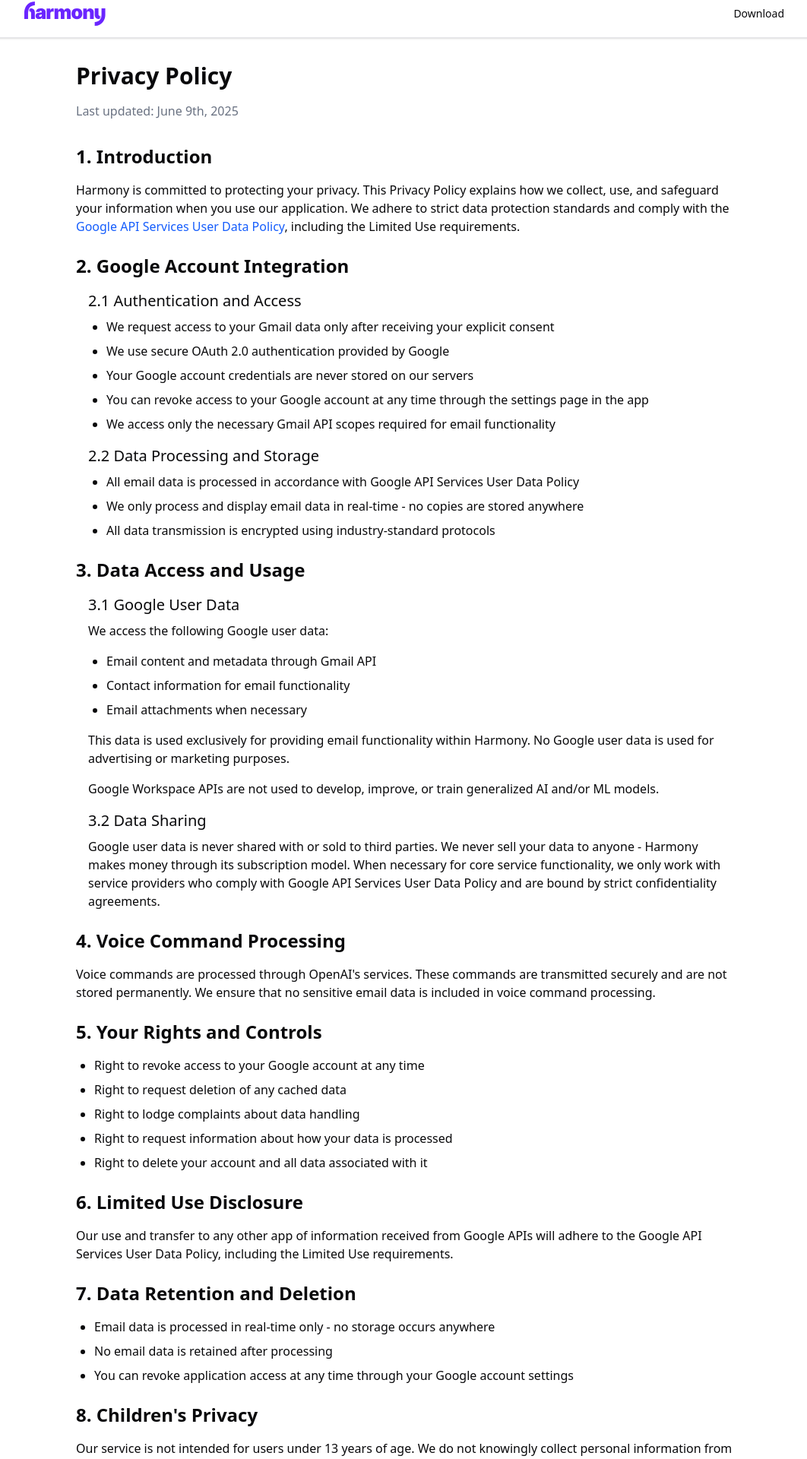
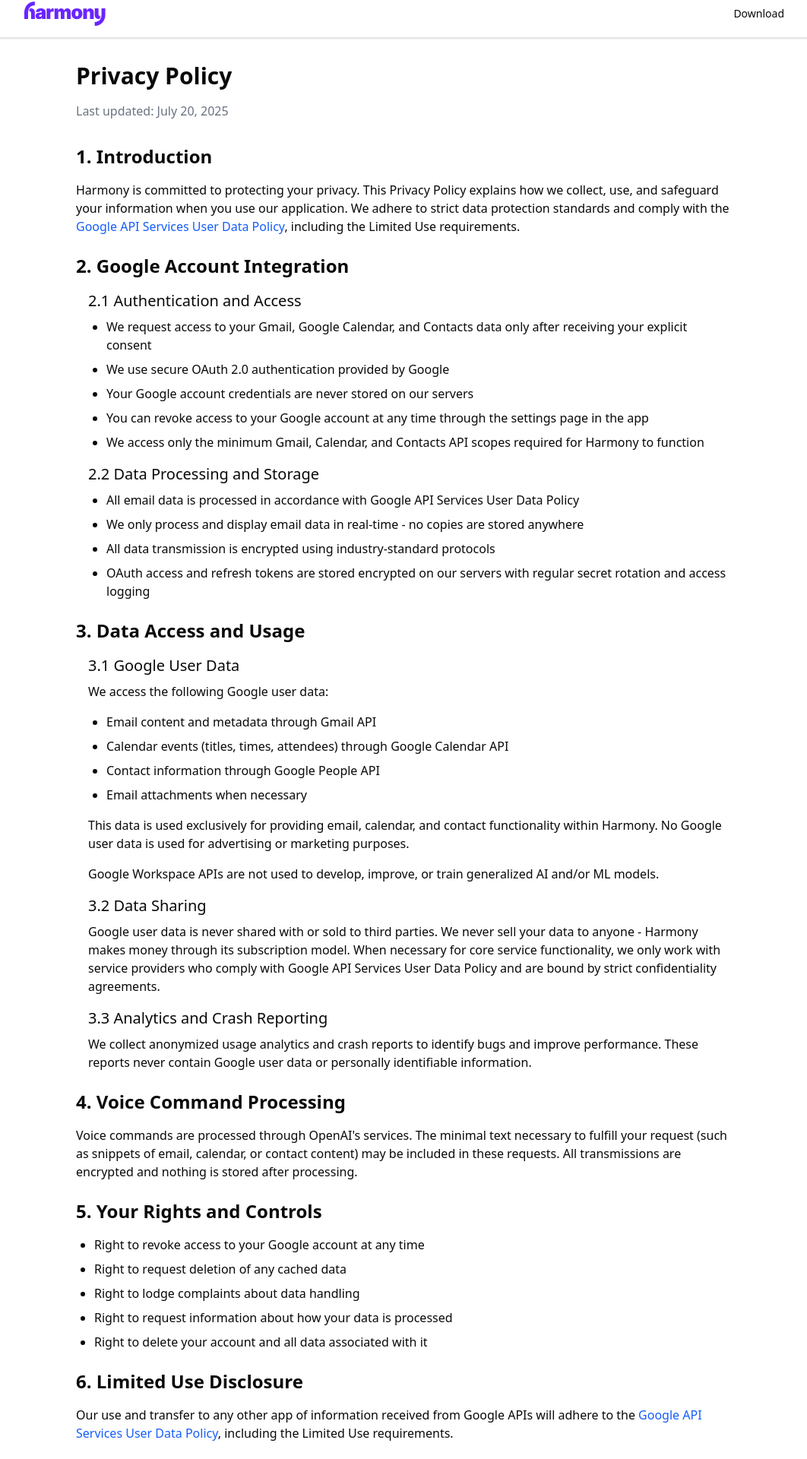
Before and after one commit to nathancovey/useharmony.com, a Next.js app: page /privacy in a window 1280 px wide. Shown: the part 54-1974 px from the top of the page at 76% size, without its empty margins (108-1170 px from the left). Built offline with nearby package versions, Linux system fonts and the light colour scheme.

Commit message:
update terms and privacy policy

```diff
--- a/app/privacy/page.tsx
+++ b/app/privacy/page.tsx
@@ -33,7 +33,7 @@
   return (
     <div className="container max-w-4xl mx-auto px-4 py-8">
       <h1 className="text-3xl font-bold mb-4">Privacy Policy</h1>
-      <p className="text-gray-500 mb-8">Last updated: June 9th, 2025</p>
+      <p className="text-gray-500 mb-8">Last updated: July 20, 2025</p>
 
       <div className="space-y-6">
         <section>
@@ -52,11 +52,11 @@
           <div className="ml-4">
             <h3 className="text-xl font-medium mb-2">2.1 Authentication and Access</h3>
             <ul className="list-disc ml-6 space-y-2 mb-4">
-              <li>We request access to your Gmail data only after receiving your explicit consent</li>
+              <li>We request access to your Gmail, Google Calendar, and Contacts data only after receiving your explicit consent</li>
               <li>We use secure OAuth 2.0 authentication provided by Google</li>
               <li>Your Google account credentials are never stored on our servers</li>
               <li>You can revoke access to your Google account at any time through the settings page in the app</li>
-              <li>We access only the necessary Gmail API scopes required for email functionality</li>
+              <li>We access only the minimum Gmail, Calendar, and Contacts API scopes required for Harmony to function</li>
             </ul>
 
             <h3 className="text-xl font-medium mb-2">2.2 Data Processing and Storage</h3>
@@ -64,6 +64,7 @@
               <li>All email data is processed in accordance with Google API Services User Data Policy</li>
               <li>We only process and display email data in real-time - no copies are stored anywhere</li>
               <li>All data transmission is encrypted using industry-standard protocols</li>
+              <li>OAuth access and refresh tokens are stored encrypted on our servers with regular secret rotation and access logging</li>
             </ul>
           </div>
         </section>
@@ -77,11 +78,12 @@
               </p>
               <ul className="list-disc ml-6 space-y-2 mb-4">
                 <li>Email content and metadata through Gmail API</li>
-                <li>Contact information for email functionality</li>
+                <li>Calendar events (titles, times, attendees) through Google Calendar API</li>
+                <li>Contact information through Google People API</li>
                 <li>Email attachments when necessary</li>
               </ul>
               <p className="mb-4">
-                This data is used exclusively for providing email functionality within Harmony. No Google user data is used for advertising or marketing purposes.
+                This data is used exclusively for providing email, calendar, and contact functionality within Harmony. No Google user data is used for advertising or marketing purposes.
               </p>
               <p className="mb-4">
                 Google Workspace APIs are not used to develop, improve, or train generalized AI and/or ML models.
@@ -91,13 +93,17 @@
             <p className="mb-4">
               Google user data is never shared with or sold to third parties. We never sell your data to anyone - Harmony makes money through its subscription model. When necessary for core service functionality, we only work with service providers who comply with Google API Services User Data Policy and are bound by strict confidentiality agreements.
             </p>
+            <h3 className="text-xl font-medium mb-2">3.3 Analytics and Crash Reporting</h3>
+            <p className="mb-4">
+              We collect anonymized usage analytics and crash reports to identify bugs and improve performance. These reports never contain Google user data or personally identifiable information.
+            </p>
           </div>
         </section>
 
         <section>
           <h2 className="text-2xl font-semibold mb-4">4. Voice Command Processing</h2>
           <p className="mb-4">
-            Voice commands are processed through OpenAI&apos;s services. These commands are transmitted securely and are not stored permanently. We ensure that no sensitive email data is included in voice command processing.
+            Voice commands are processed through OpenAI&apos;s services. The minimal text necessary to fulfill your request (such as snippets of email, calendar, or contact content) may be included in these requests. All transmissions are encrypted and nothing is stored after processing.
           </p>
         </section>
 
@@ -115,7 +121,7 @@
         <section>
           <h2 className="text-2xl font-semibold mb-4">6. Limited Use Disclosure</h2>
           <p className="mb-4">
-            Our use and transfer to any other app of information received from Google APIs will adhere to the Google API Services User Data Policy, including the Limited Use requirements.
+            Our use and transfer to any other app of information received from Google APIs will adhere to the <a href="https://developers.google.com/terms/api-services-user-data-policy" target="_blank" rel="noopener noreferrer" className="text-blue-600 hover:underline">Google API Services User Data Policy</a>, including the Limited Use requirements.
           </p>
         </section>
 
@@ -123,7 +129,8 @@
           <h2 className="text-2xl font-semibold mb-4">7. Data Retention and Deletion</h2>
           <ul className="list-disc ml-6 space-y-2 mb-4">
             <li>Email data is processed in real-time only - no storage occurs anywhere</li>
-            <li>No email data is retained after processing</li>
+            <li>OAuth tokens are retained only while your account is active and are deleted immediately when you revoke access or delete your account</li>
+            <li>No Google data is retained after processing</li>
             <li>You can revoke application access at any time through your Google account settings</li>
           </ul>
         </section>
--- a/app/terms/page.tsx
+++ b/app/terms/page.tsx
@@ -33,7 +33,7 @@
   return (
     <div className="container max-w-4xl mx-auto px-4 py-8">
       <h1 className="text-3xl font-bold mb-4">Terms of Service</h1>
-      <p className="text-gray-500 mb-8">Last updated: June 25, 2025</p>
+      <p className="text-gray-500 mb-8">Last updated: July 20, 2025</p>
 
       <div className="space-y-6">
         <section>
@@ -64,25 +64,21 @@
         <section>
           <h2 className="text-2xl font-semibold mb-4">3. Service Description</h2>
           <p className="mb-4">
-            Our application provides voice-controlled email management through Gmail integration. The service allows you to interact with your emails using voice commands while keeping your email data secure.
+            Our application provides voice-controlled management of your Gmail, Google Calendar, and Contacts. Harmony lets you read, draft, send, and organize emails, create or modify calendar events, and access contact information using natural-language commands while keeping your data secure.
           </p>
         </section>
 
         <section>
           <h2 className="text-2xl font-semibold mb-4">4. Google Account Integration</h2>
           <p className="mb-4">
-            Our service requires Google authentication to access your Gmail account. We access emails, contacts, and labels solely to provide our services.
+            Our service requires Google authentication to access your Gmail, Google Calendar, and Contacts data. We access emails, calendar events, contacts, and labels solely to provide core functionality. OAuth tokens are stored encrypted on our servers, and you can revoke access at any time.
           </p>
         </section>
 
         <section>
           <h2 className="text-2xl font-semibold mb-4">5. Data Usage and Privacy</h2>
           <p className="mb-4">
-            We do <strong>not</strong> store any email data, either locally on your device or on our servers. Email content is processed and displayed in real-time only. We collect anonymized usage data to improve our services, and voice commands are processed through OpenAI&apos;s services. Please review our{' '}
-            <Link href="/privacy" className="text-blue-600 hover:underline">
-              Privacy Policy
-            </Link>{' '}
-            for full details.
+            We do <strong>not</strong> store any email, calendar, or contacts content, either locally on your device or on our servers. All Google data is processed in real time only. OAuth tokens are encrypted at rest on our servers. We collect anonymized usage analytics and crash reports to improve our services, and voice commands are processed through OpenAI&apos;s services; snippets of relevant text may be transmitted but nothing is stored. Please review our <Link href="/privacy" className="text-blue-600 hover:underline">Privacy Policy</Link> for full details.
           </p>
         </section>
 
```
